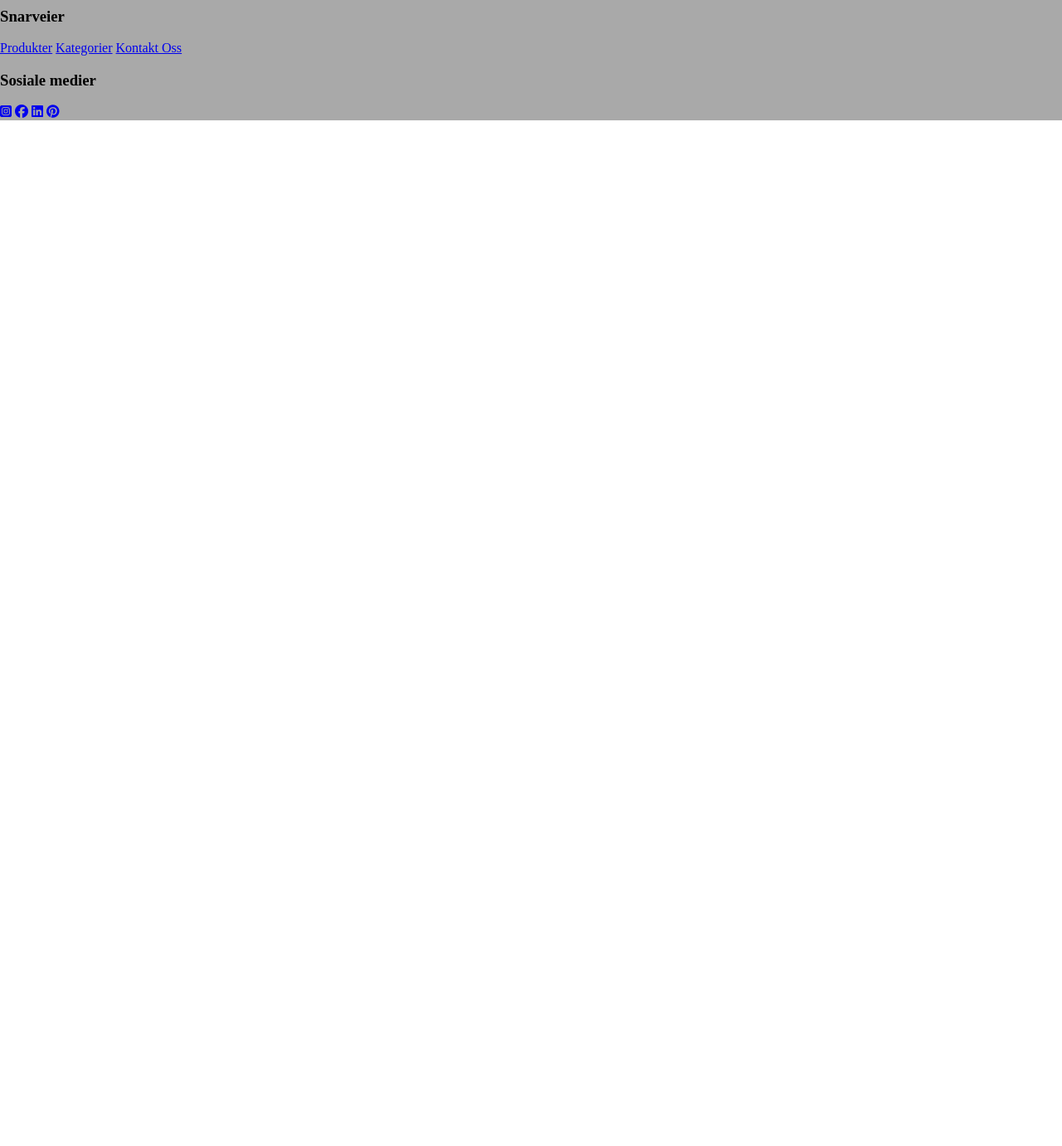
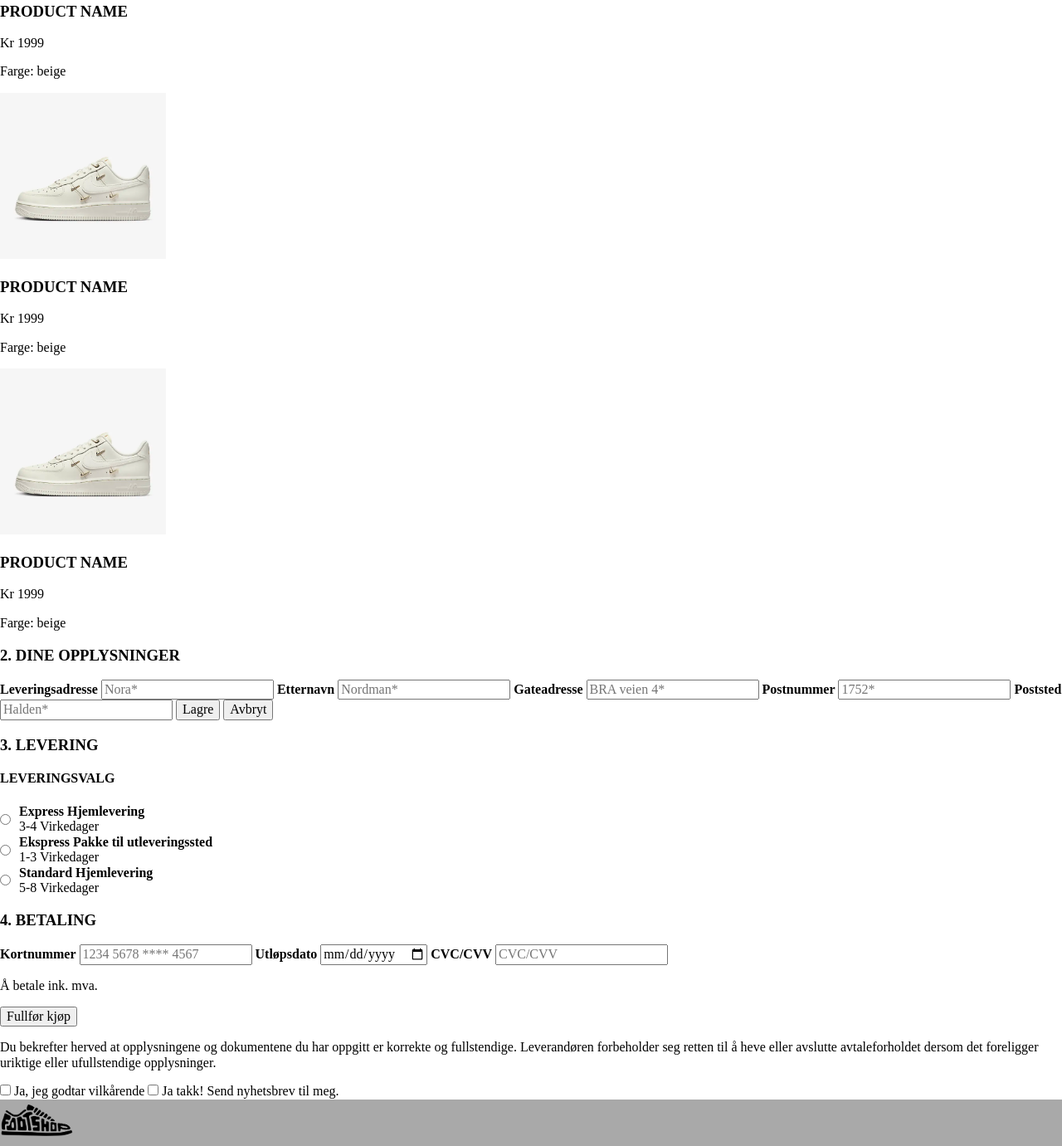
Before and after one commit to Silfu-V2/Eksamen_WEBU, a plain HTML site: page checkout.html in a window 1280 px wide. Shown: the part 358-1739 px from the top of the page at 83% size. Before the commit the page ends 800 px from the top, so only its background shows below. Drawn offline with nearby package versions, Linux system fonts and the light colour scheme.

Commit message:
Initial checkout structure

```diff
--- a/checkout.html
+++ b/checkout.html
@@ -22,8 +22,103 @@
         </nav>
     </header>
 
-
-
+    <section>
+        <h3>1. SHOPPINGBAGEN DIN</h3>
+        <article>
+            <img class="checkout-picture" src="img/airforce1.png" alt="fill in text">
+            <h3>PRODUCT NAME</h3>
+            <p>Kr 1999</p>
+            <p>Farge: beige</p>
+        </article>
+        <article>
+            <img class="checkout-picture" src="img/airforce1.png" alt="fill in text">
+            <h3>PRODUCT NAME</h3>
+            <p>Kr 1999</p>
+            <p>Farge: beige</p>
+        </article>
+        <article>
+            <img class="checkout-picture" src="img/airforce1.png" alt="fill in text">
+            <h3>PRODUCT NAME</h3>
+            <p>Kr 1999</p>
+            <p>Farge: beige</p>
+        </article>
+    </section>
+    <section>
+        <h3>2. DINE OPPLYSNINGER</h3>
+        <label>
+            <strong>Leveringsadresse</strong>
+            <input type="text" placeholder="Nora*">
+        </label>
+        <label>
+            <strong>Etternavn</strong></span>
+            <input type="text" placeholder="Nordman*">
+        </label>
+        <label>
+            <span> <strong>Gateadresse</strong>
+            <input type="text" placeholder="BRA veien 4*">
+        </label>
+        <label>
+            <strong>Postnummer</strong>
+            <input type="number" placeholder="1752*">
+        </label>
+        <label>
+            <strong>Poststed</strong>
+            <input type="text" placeholder="Halden*">
+        </label>
+        <button type="button">Lagre</button>
+        <button type="button">Avbryt</button>
+    </section>
+    <section>
+        <h3>3. LEVERING</h3>
+        <h4>LEVERINGSVALG</h4>
+        <label class="checkout-option">
+            <input type="radio" name="shipping" value="express-home">
+            <span> <strong>Express Hjemlevering</strong><br> 3-4 Virkedager </span>
+        </label>
+        <label class="checkout-option">
+            <input type="radio" name="shipping" value="express-pickup">
+            <span> <strong>Ekspress Pakke til utleveringssted</strong><br> 1-3 Virkedager </span>
+        </label>
+        <label class="checkout-option">
+            <input type="radio" name="shipping" value="standard-home">
+            <span> <strong>Standard Hjemlevering</strong><br> 5-8 Virkedager </span>
+        </label>
+    </section>
+    <section>
+        <h3>4. BETALING</h3>
+        <div>
+            <label>
+                <strong>Kortnummer</strong>
+                <input type="text" placeholder="1234 5678 **** 4567">
+            </label>
+            <label>
+                <strong>Utløpsdato</strong>
+                <input type="date" placeholder="mm / dd / yyyy">
+            </label>
+            <label>
+                <strong>CVC/CVV</strong>
+                <input type="text" placeholder="CVC/CVV">
+            </label>
+        </div>
+        <p>Å betale ink. mva.</p>
+        <button type="submit">Fullfør kjøp</button>
+        <p>
+            Du bekrefter herved at opplysningene og dokumentene du har
+            oppgitt er korrekte og fullstendige. Leverandøren forbeholder seg
+            retten til å heve eller avslutte avtaleforholdet dersom det foreligger
+            uriktige eller ufullstendige opplysninger.
+        </p>
+        <div>
+            <label>
+                <input type="checkbox">
+                <span>Ja, jeg godtar vilkårende<span>
+            </label>
+            <label>
+                <input type="checkbox">
+                <span>Ja takk! Send nyhetsbrev til meg.<span>
+            </label>
+        </div>
+    </section>
     <footer>
         <section>
             <a href="index.html"><img src="img/logo.png" alt="Nettsidelogo som viser en sko med nettsidens navn designet på" style="height: 50px; width: auto;"></a>
--- a/css/style.css
+++ b/css/style.css
@@ -19,7 +19,7 @@ footer{
     object-fit: cover;
 }
 
-/* product.htmk spesifik */
+/* product.html spesifik */
 /* Style the list */ /* Kode i breadcrumb klassen tatt og modifisert fra https://www.w3schools.com/howto/howto_css_breadcrumbs.asp */
 ul.breadcrumb {
   padding: 10px 16px;
@@ -45,3 +45,15 @@ ul.breadcrumb li+li:before {
 .small-product-picture {
     height: 100px;
 }
+/* checkout.html spesifik */
+.checkout-picture {
+    height: 200px;
+}
+.checkout-option {
+    cursor: pointer;
+    display: flex;
+    align-items: center;
+}
+.checkout-option input {
+     margin-right: 10px;
+}
```
